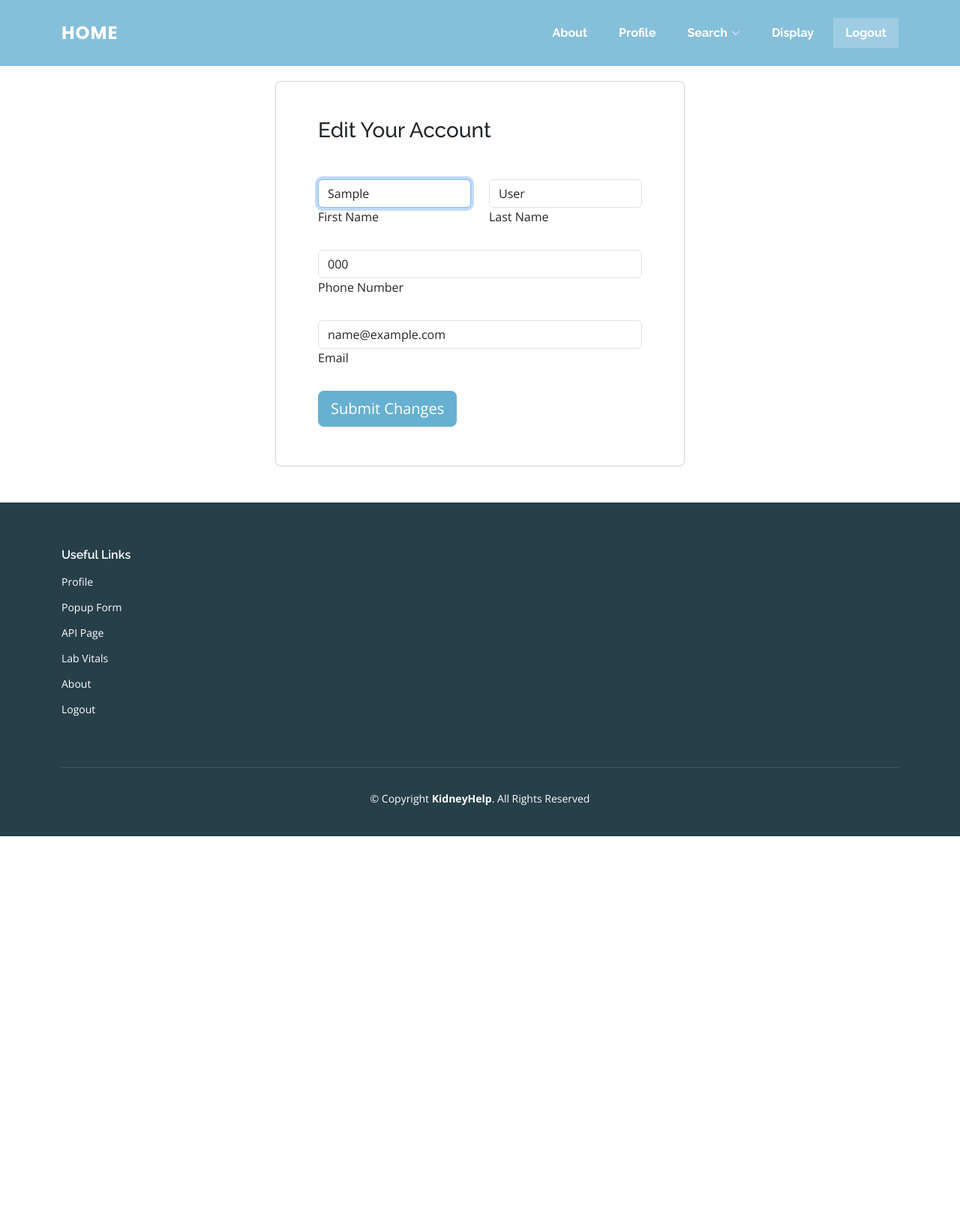
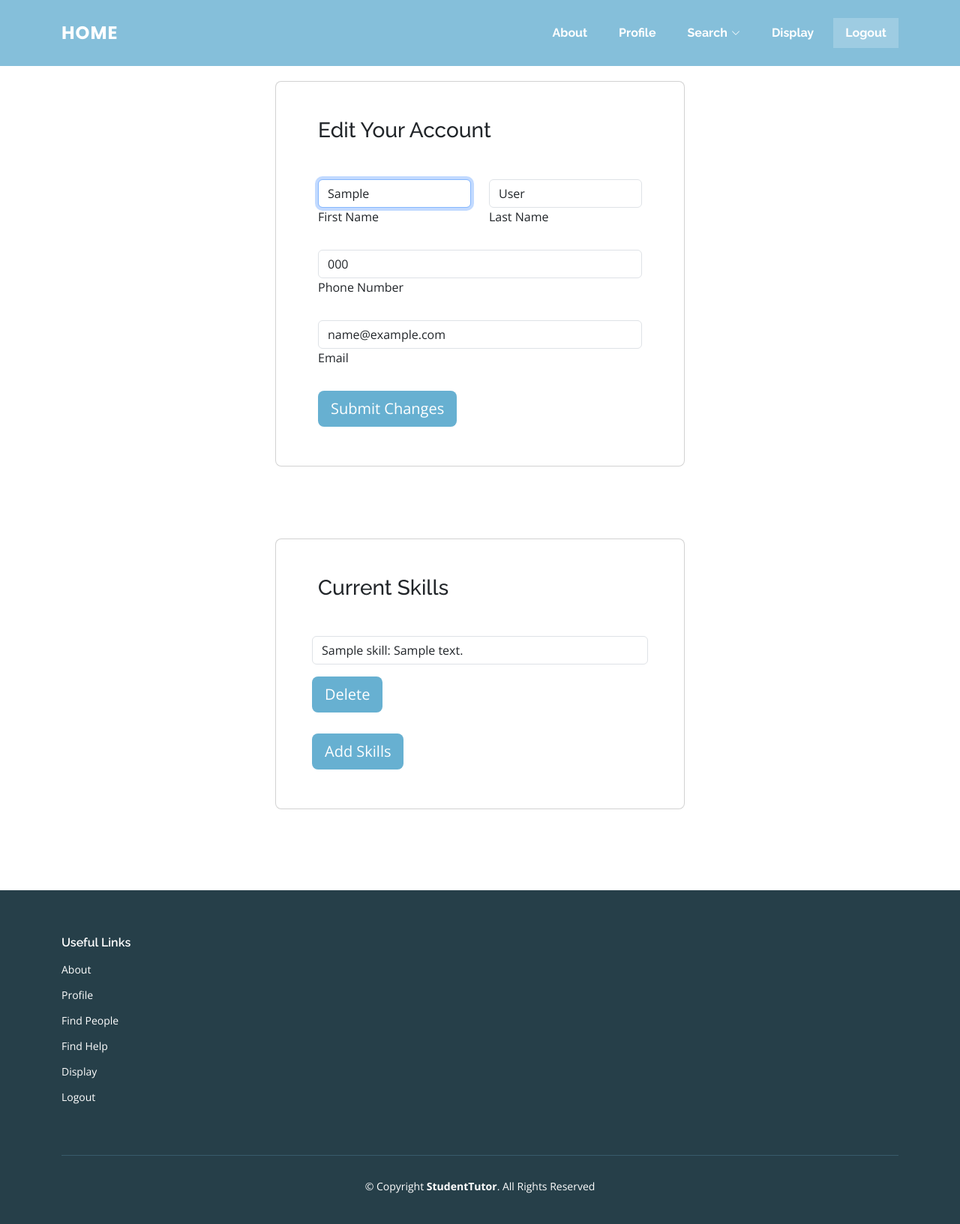
Before and after one commit to josh0125/StudentTutorProject, a Django app: page /profile in a window 1280 px wide. Shown: the whole page at 75% size. Before the commit the page ends 1115 px from the top, so only its background shows below. Run offline with Django 4.2, Linux system fonts and the light colour scheme; a user stored in the database is signed in; tables that the repository leaves empty hold one stand-in row (values such as "Sample post"); some libraries are stand-ins or nearby versions.

Commit message:
new profile and skills

```diff
--- a/profiles/urls.py
+++ b/profiles/urls.py
@@ -9,6 +9,7 @@ from .views import searchPageView
 from .views import searchProfilePageView
 from .views import findSkillsPageView, searchSkillsView
 from .views import loginPageView, signin, signout, profilePageView, storeProfilePageView
+from .views import addSkill, addSkillSubmit, addNewSkillSubmit, deleteSkillSubmit
 
 
 urlpatterns = [
@@ -33,6 +34,12 @@ urlpatterns = [
     path('profile', profilePageView, name='profile'),
     path('storeprofile', storeProfilePageView, name='storeprofile'),
     path('editprofile', storeProfilePageView, name='editprofile'),
+    path('addskill', addSkill, name='addskill'),
+    path('skillsubmit/', addSkillSubmit, name='skillsubmit'),
+    path('newskillsubmit/', addNewSkillSubmit, name='newskillsubmit'),
+    path('deleteskill/', deleteSkillSubmit, name='deleteskill'),
+
+
 
 
 ]
--- a/profiles/views.py
+++ b/profiles/views.py
@@ -76,12 +76,21 @@ def searchSkillsView(request):
 
 
 def findSkillsPageView(request):
-    sSkill = (request.GET['skill']).upper()
+    sSkill = (request.GET['skill'])
+
+    print(sSkill)
 
     new_skill = Skill.objects.get(title=sSkill)
+
     data = Profile.objects.filter(skills=new_skill)
 
-    return render(request, 'profiles/searchskills.html')
+    if data.count() > 0:
+        context = {
+            "our_profiles" : data
+        }
+        return render(request, 'profiles/display.html', context)
+    else:
+        return HttpResponse("Not found")
 
 
 
@@ -176,6 +185,8 @@ def profilePageView(request):
 
         person = Profile.objects.get(user_name=new_person.username)
 
+        other = Profile.objects.get(user_name=new_person.username)
+
         fname = person.first_name
         lname = person.last_name
         phone = person.phone
@@ -191,7 +202,8 @@ def profilePageView(request):
              'username' : username , 'password': password}
 
         context = {
-            'profile' : data
+            'profile' : data,
+            'other' : other
         }
 
         return render(request, 'profiles/profile.html', context)
@@ -273,3 +285,70 @@ def storeProfilePageView(request):
             }
 
     return render(request, 'profiles/index.html', context)
+
+def addSkill(request):
+    data = Skill.objects.all()
+
+    context = {
+        'skills' : data
+    }
+
+    return render(request, 'profiles/skills.html', context)
+
+
+def addSkillSubmit(request):
+    sSkill = (request.GET['skills'])
+
+    person = request.user
+
+    profile = Profile.objects.get(user_name=person.username)
+
+    new_skill = Skill.objects.get(title=sSkill)
+
+    profile.skills.add(new_skill)
+
+    data = Skill.objects.all()
+
+    context = {
+        'skills' : data
+    }
+    return redirect('profile')
+    #return render(request, 'profiles/skills.html', context)
+
+def addNewSkillSubmit(request):
+    sTitle = (request.GET['skill'])
+    sDescription = (request.GET['description'])
+
+    new_skill = Skill()
+
+    new_skill.title = sTitle
+    new_skill.description = sDescription
+
+    new_skill.save()
+
+    person = request.user
+
+    profile = Profile.objects.get(user_name=person.username)
+
+    profile.skills.add(new_skill)
+
+    data = Skill.objects.all()
+
+    context = {
+        'skills' : data
+    }
+    return redirect('profile')
+    #return render(request, 'profiles/skills.html', context)
+
+def deleteSkillSubmit(request):
+    sTitle = (request.GET['title'])
+
+    old_skill = Skill.objects.get(title=sTitle)
+
+    person = request.user
+
+    profile = Profile.objects.get(user_name=person.username)
+
+    profile.skills.remove(old_skill)
+
+    return redirect('profile')
--- a/templates/base.html
+++ b/templates/base.html
@@ -574,11 +574,11 @@
           <div class="col-lg-2 col-md-6 footer-links">
             <h4>Useful Links</h4>
             <ul>
-              <li><a class="nav-link scrollto" href="{% url 'index' %}">Profile</a></li>
-              <li><a class="nav-link scrollto" href="{% url 'index' %}">Popup Form</a></li>
-              <li><a class="nav-link scrollto" href="{% url 'index' %}">API Page</a></li>
-              <li><a class="nav-link scrollto" href="{% url 'index' %}">Lab Vitals</a></li>
               <li><a class="nav-link scrollto" href="{% url 'index' %}">About</a></li>
+              <li><a class="nav-link scrollto" href="{% url 'profile' %}">Profile</a></li>
+              <li><a class="nav-link scrollto" href="{% url 'search' %}">Find People</a></li>
+              <li><a class="nav-link scrollto" href="{% url 'searchskills' %}">Find Help</a></li>
+              <li><a class="nav-link scrollto" href="{% url 'display' %}">Display</a></li>
               <li><a class="nav-link scrollto active" href="{% url 'index' %}">Logout</a></li>
             </ul>
           </div>
@@ -599,7 +599,7 @@
 
     <div class="container">
       <div class="copyright">
-        &copy; Copyright <strong><span>KidneyHelp</span></strong>. All Rights Reserved
+        &copy; Copyright <strong><span>StudentTutor</span></strong>. All Rights Reserved
       </div>
       <div class="credits">
         <!-- All the links in the footer should remain intact. -->
@@ -611,7 +611,7 @@
     </div>
   </footer><!-- End Footer -->
 
-  <a href="index" class="back-to-top d-flex align-items-center justify-content-center"><i class="bi bi-arrow-up-short"></i></a>
+  <a href='{% url 'index' %}' class="back-to-top d-flex align-items-center justify-content-center"><i class="bi bi-arrow-up-short"></i></a>
 
   <!-- Vendor JS Files -->
   <script src="{% static 'assets/vendor/purecounter/purecounter_vanilla.js' %}"></script>
--- a/templates/profiles/profile.html
+++ b/templates/profiles/profile.html
@@ -50,7 +50,34 @@
     </div>
   </div>
 </div>
-
+</section>
+<!-- Display the Skills of the Current User with the Option to Delete or Add New Skills -->
+<section class="h-100 h-custom" style="background-color: #fff; padding-top: 0px;">
+  <div class="container py-5 h-100">
+    <div class="row d-flex justify-content-center align-items-center h-100">
+      <div class="col-lg-8 col-xl-6">
+        <div class="card rounded-3">
+          <div class="card-body p-4 p-md-5">
+            <h3 class="mb-4 pb-2 pb-md-0 mb-md-5 px-md-2">Current Skills</h3>
+            {% for skill in other.skills.all %}
+              <div class="form-outline mb-4">
+                <p class="form-control">
+                  {{ skill.title }}: {{ skill.description }}
+                  <form action="{% url 'deleteskill' %}" name="form" method="get">
+                    <input type="text" name='title' id='title' value={{skill.title}} hidden>
+                  <button type="submit" class="btn btn-lg mb-1" style="background: #67b0d1; color:white;">Delete</button>
+                  </form>
+                </p>
+              </div>
+            {% endfor %}
+            <a class="btn btn-lg mb-1" style="background: #67b0d1; color:white; text-align: center;" href="{% url 'addskill' %}">Add Skills</a>
+          </div>
+        </div>
+      </div>
+    </div>
+  </div>
+</div>
+</section>
 {% else %}
 
 <section class="h-100 h-custom" style="background-color: #fff; padding-bottom: 0px;">
```
Also changed, not shown: templates/profiles/skills.html (added, +45 -0 lines).
